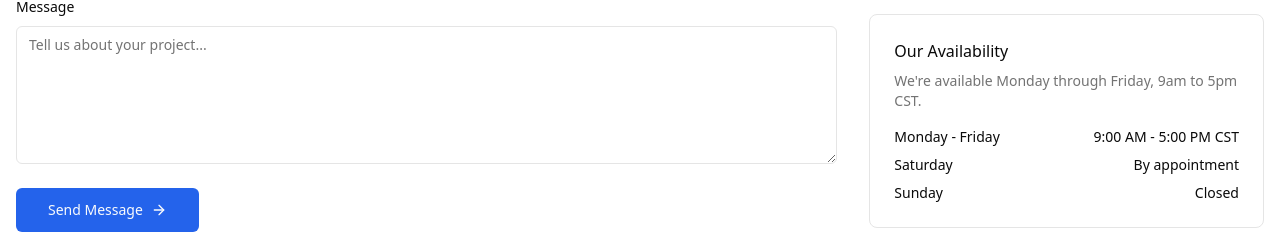
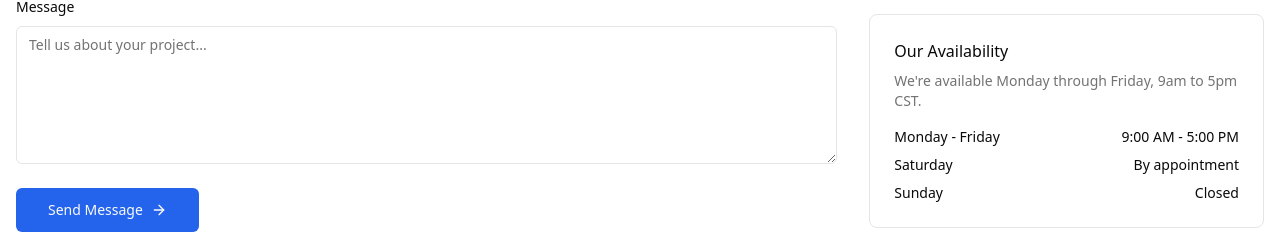
Before and after one commit to pixelperfectwebdesign/pixelperfectweb.design, a Next.js app: page / in a window 1280 px wide. Shown: the part 5818-6052 px from the top of the page. Built offline with nearby package versions, Linux system fonts and the light colour scheme.

Commit message:
Updated contact.tsx

```diff
--- a/components/sections/contact.tsx
+++ b/components/sections/contact.tsx
@@ -202,7 +202,7 @@ export default function Contact() {
               </p>
               <div className="space-y-2">
                 {[
-                  { day: "Monday - Friday", hours: "9:00 AM - 5:00 PM CST" },
+                  { day: "Monday - Friday", hours: "9:00 AM - 5:00 PM" },
                   { day: "Saturday", hours: "By appointment" },
                   { day: "Sunday", hours: "Closed" },
                 ].map((schedule, index) => (
```
